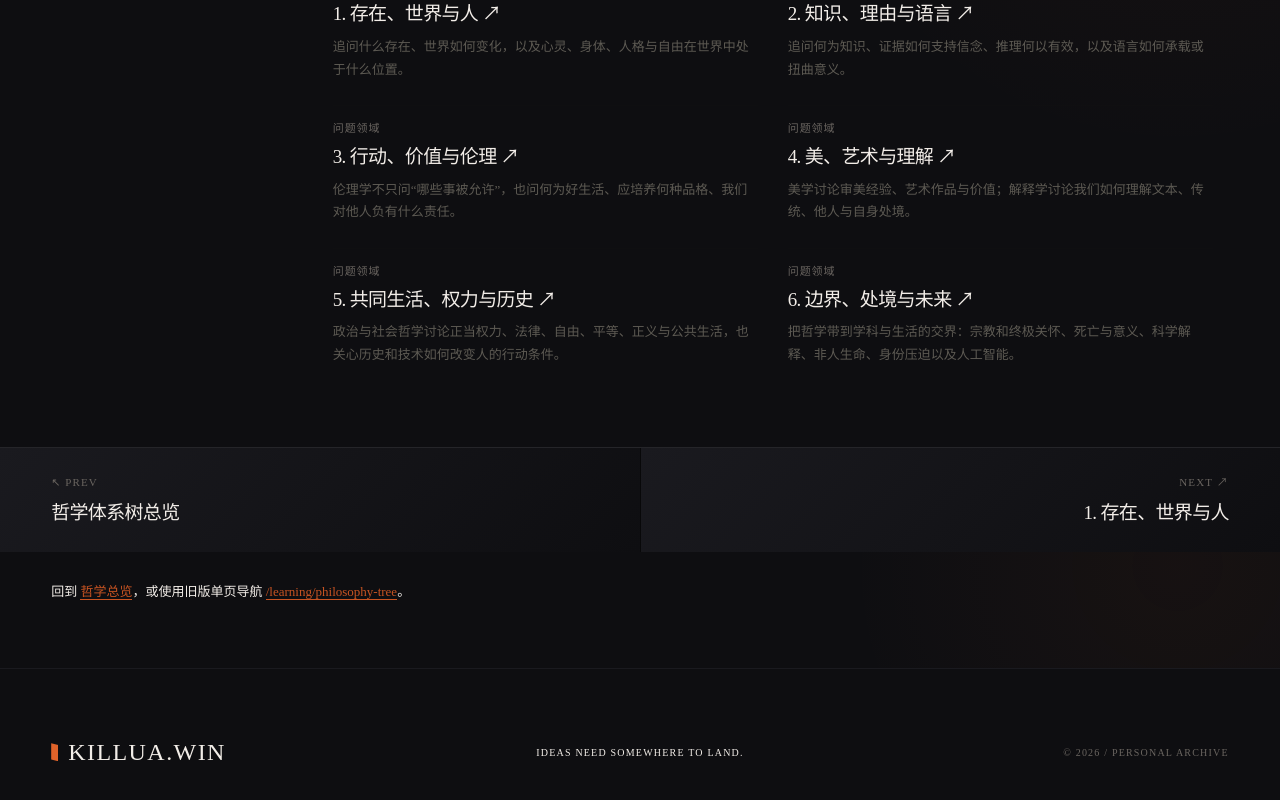
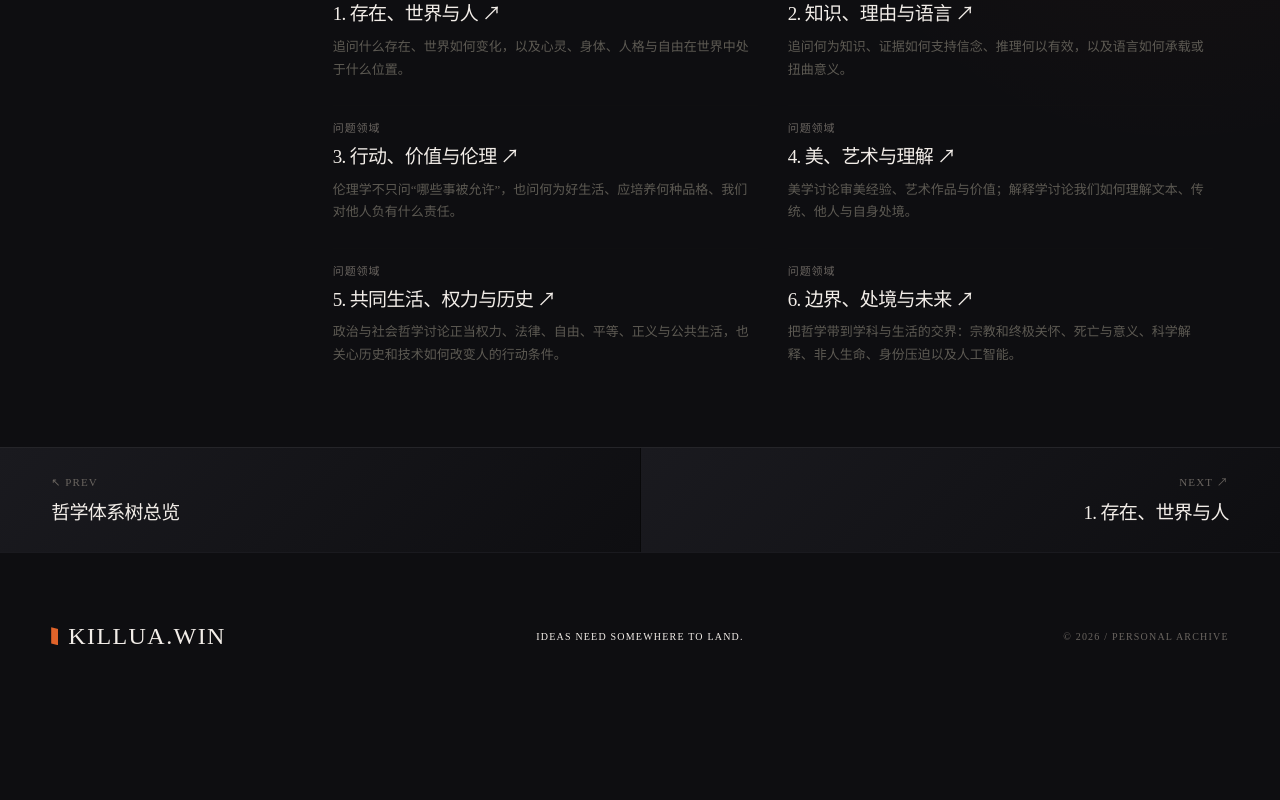
Before and after one commit to Killua910211/killua-win, a Next.js app: page /learning/philosophy/core in a window 1280 px wide. Shown: the part 711-1511 px from the top of the page. After the commit the page ends 1431 px from the top, so only its background shows below. Built offline with nearby package versions, Linux system fonts and the light colour scheme.

Commit message:
Remove legacy philosophy navigation note

```diff
--- a/app/learning/philosophy/[node]/page.tsx
+++ b/app/learning/philosophy/[node]/page.tsx
@@ -141,10 +141,6 @@ export default async function PhilosophyNodePage({ params }: NodePageProps) {
           )}
         </nav>
 
-        <p className="philosophy-legacy-note">
-          回到 <Link href="/learning/philosophy">哲学总览</Link>，或使用旧版单页导航{' '}
-          <a href="/learning/philosophy-tree">/learning/philosophy-tree</a>。
-        </p>
       </main>
 
       <SiteFooter />
```
